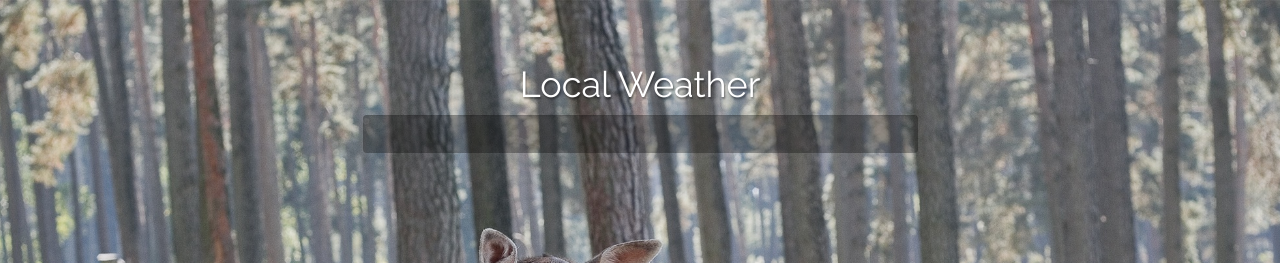
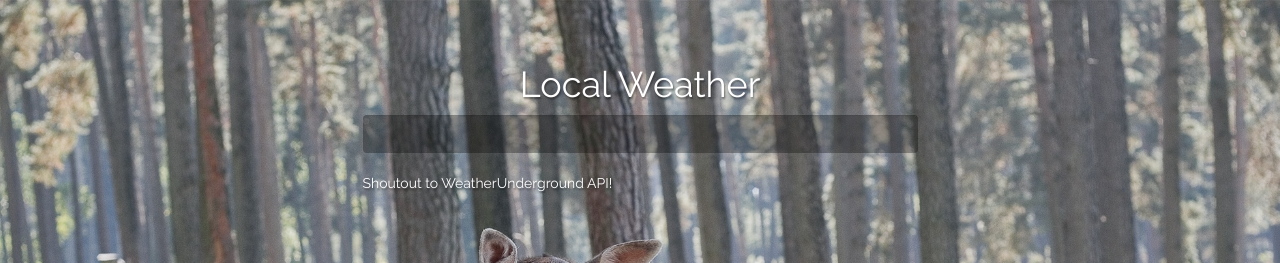
Before and after one commit to jrdevsc/wuWeather, a plain HTML site: page index.html in a window 1280 px wide. Shown: the top 263 px of the page. Drawn offline with nearby package versions, Linux system fonts and the light colour scheme; no server answers.

Commit message:
made update, cleaned up a bit

```diff
--- a/index.html
+++ b/index.html
@@ -24,6 +24,7 @@
           <div id="cWeather"></div>
           <div id="wind"></div>
         </div>
+        <p>Shoutout to WeatherUnderground API!</p>
       </div>
     </div>
   </div>
--- a/scripts.js
+++ b/scripts.js
@@ -13,7 +13,6 @@ $.ajax({
       url: "https://api.wunderground.com/api/5f0f96c76a3e03cf/conditions/q/"+location+".json",
       dataType: "jsonp",
       success: function(lweather){
-        console.log(lweather);
         var simpleCall = lweather.current_observation;
         var icon = simpleCall.icon_url;
 
```
